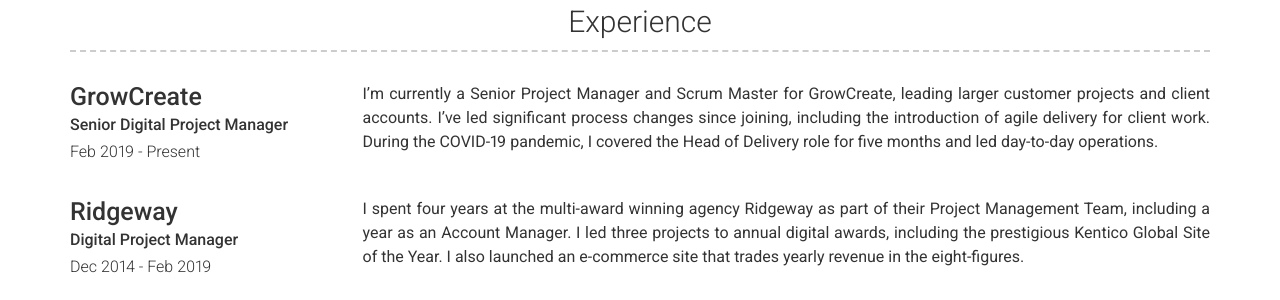
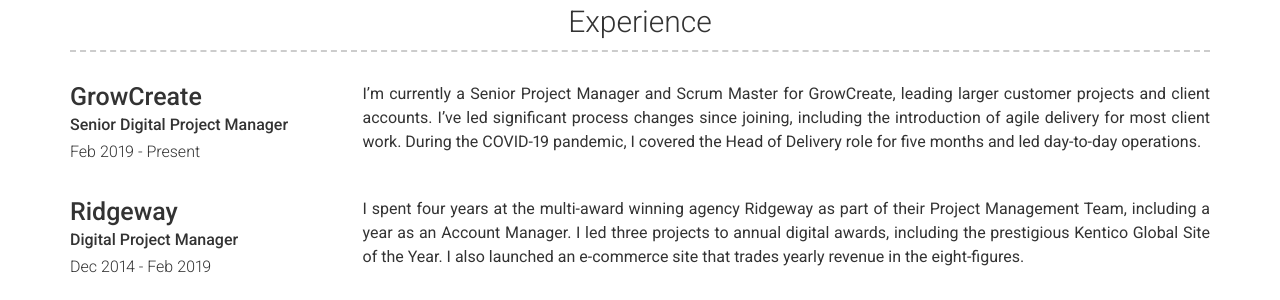
Before and after one commit to csgdavidson/Charlie-Davidson2, a Jekyll site: the page built from index.md, in a window 1280 px wide. Shown: the part 525-825 px from the top of the page. Built offline with Jekyll 4.4.1, drawn with Linux system fonts in a browser that asks for light colours; nearby versions of some CDN libraries.

Commit message:
Update experience.yml

```diff
--- a/_data/experience.yml
+++ b/_data/experience.yml
@@ -4,7 +4,7 @@
   job_title: Senior Digital Project Manager
   dates: Feb 2019 - Present
   description:
-    I’m currently a Senior Project Manager and Scrum Master for GrowCreate, leading larger customer projects and client accounts. I’ve led significant process changes since joining, including the introduction of agile delivery for client work. During the COVID-19 pandemic, I covered the Head of Delivery role for five months and led day-to-day operations.
+    I’m currently a Senior Project Manager and Scrum Master for GrowCreate, leading larger customer projects and client accounts. I’ve led significant process changes since joining, including the introduction of agile delivery for most client work. During the COVID-19 pandemic, I covered the Head of Delivery role for five months and led day-to-day operations.
 - company: Ridgeway
   job_title: Digital Project Manager
   dates: Dec 2014 - Feb 2019
```
